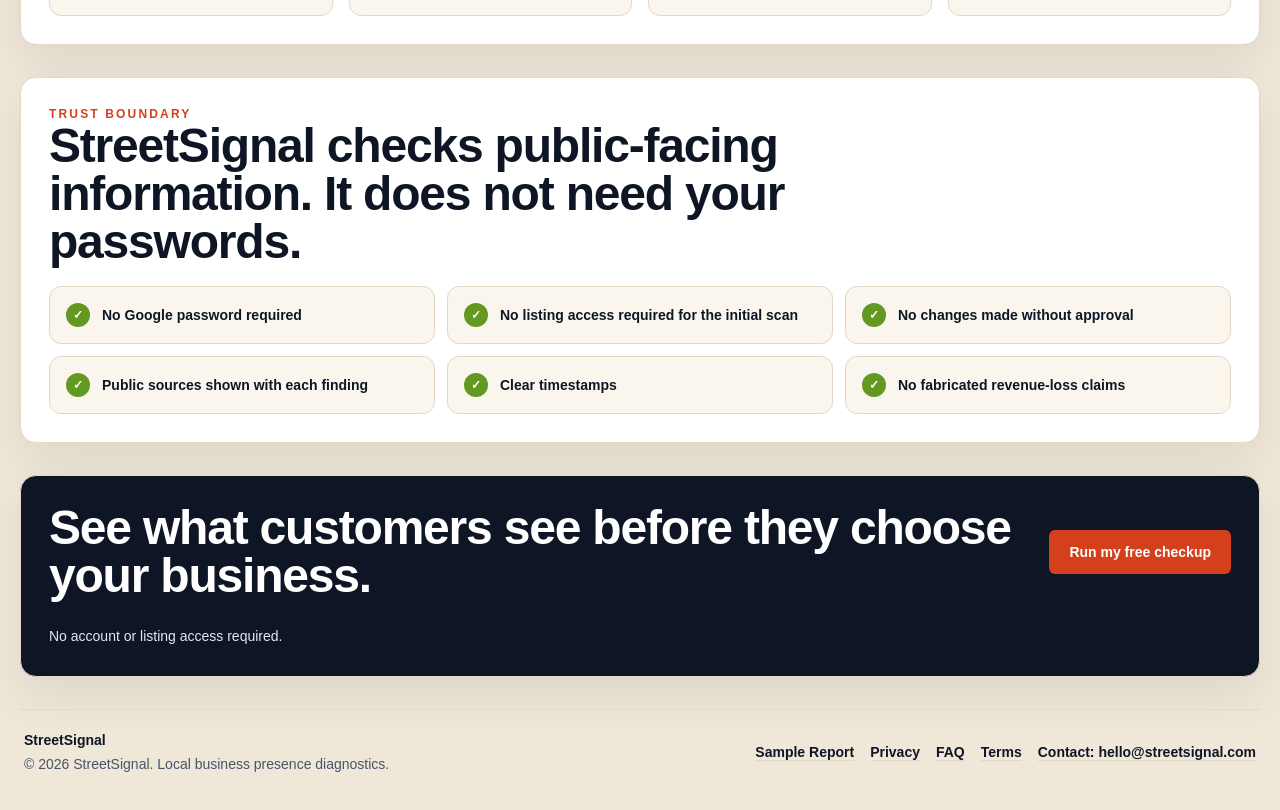
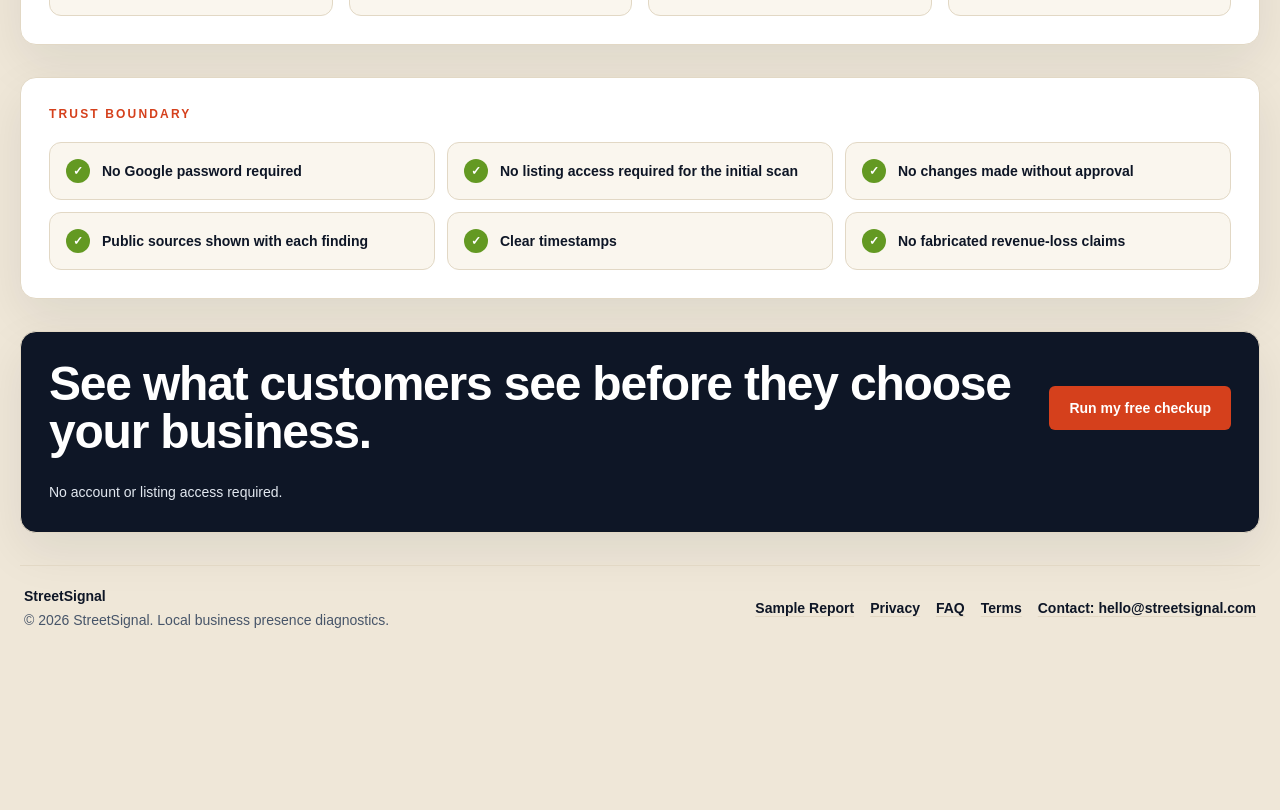
Before and after one commit to glassonglassharley/Business-Scope, a Next.js app: page / in a window 1280 px wide. Shown: the part 1800-2610 px from the top of the page. After the commit the page ends 2474 px from the top, so only its background shows below. Built offline with nearby package versions, Linux system fonts and the light colour scheme.

Commit message:
Remove trust boundary heading

```diff
--- a/src/app/page.jsx
+++ b/src/app/page.jsx
@@ -285,7 +285,6 @@
     <section className="trust-section">
       <div className="section-heading">
         <p className="eyebrow">Trust boundary</p>
-        <h2>StreetSignal checks public-facing information. It does not need your passwords.</h2>
       </div>
       <div className="grid gap-3 sm:grid-cols-2 lg:grid-cols-3">
         {trustPoints.map((point) => <div key={point} className="trust-point"><span aria-hidden="true">✓</span>{point}</div>)}
```
